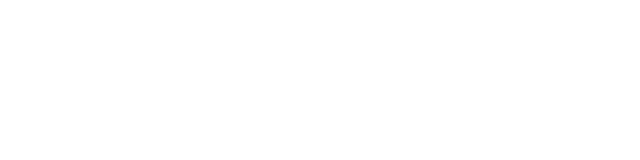
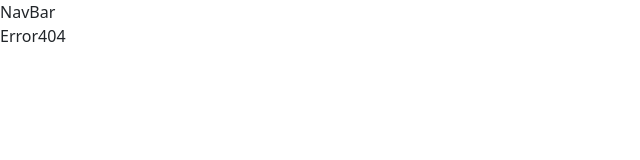
Before and after one commit to artebleker/aliwen, a React (Create React App) app: page /catalogo in a window 1280 px wide. Shown: the top 160 px of the page, without its empty margins (0-640 px from the left). Built offline with nearby package versions, Linux system fonts and the light colour scheme.

Commit message:
router dom

```diff
--- a/src/App.js
+++ b/src/App.js
@@ -1,11 +1,32 @@
 import React from "react";
 import "bootstrap/dist/css/bootstrap.min.css";
-
+import { BrowserRouter, Routes, Route } from "react-router-dom";
+import NavBar from './components/header/NavBar'
+import Home from './pages/Home'
+import AboutUs from './pages/AboutUs'
+import Catalogue from './pages/Catalogue'
+import Conditions from './pages/Conditions'
+import Detail from './pages/Detail'
+import Error404 from './pages/Error404'
+import Kits from './pages/Kits'
+import Cart from './pages/Cart'
 function App() {
   return (
-    <div>
-
-    </div>
+    <>
+     <BrowserRouter>
+     <NavBar/>
+     <Routes>
+       <Route path="/" element={<Home/>}/>
+       <Route path="/nosotros" element={<AboutUs/>}/>
+       <Route path="/catalogo/:category" element={<Catalogue/>}/>
+       <Route path="/terminos-y-condiciones" element={<Conditions/>}/>
+       <Route path="/producto/:productName" element={<Detail/>}/>
+       <Route path="/kits-para-regalar" element={<Kits/>}/>
+       <Route path="/mis-compras" element={<Cart/>}/>
+       <Route path="*" element={<Error404/>}/>
+     </Routes>
+     </BrowserRouter>
+    </>
   );
 }
 
--- /dev/null
+++ b/src/pages/Error404.js
@@ -0,0 +1,9 @@
+import React from 'react'
+
+const Error404 = () => {
+  return (
+    <div>Error404</div>
+  )
+}
+
+export default Error404
```
